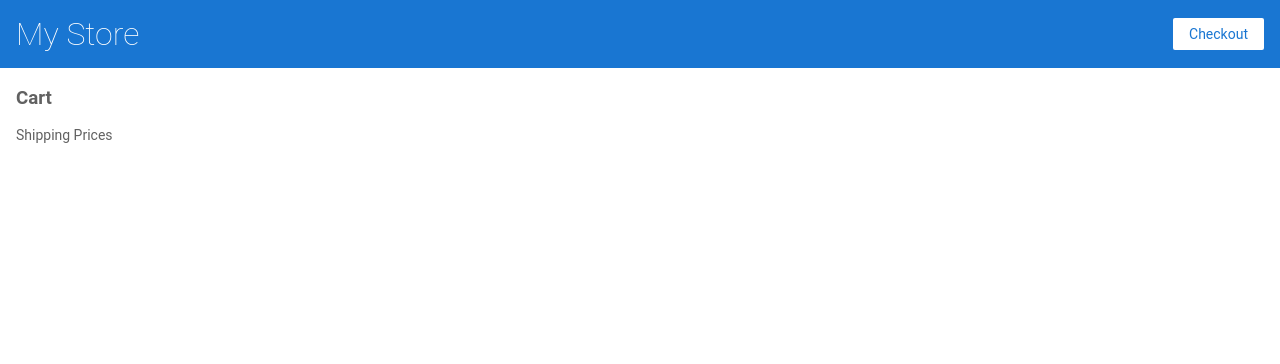
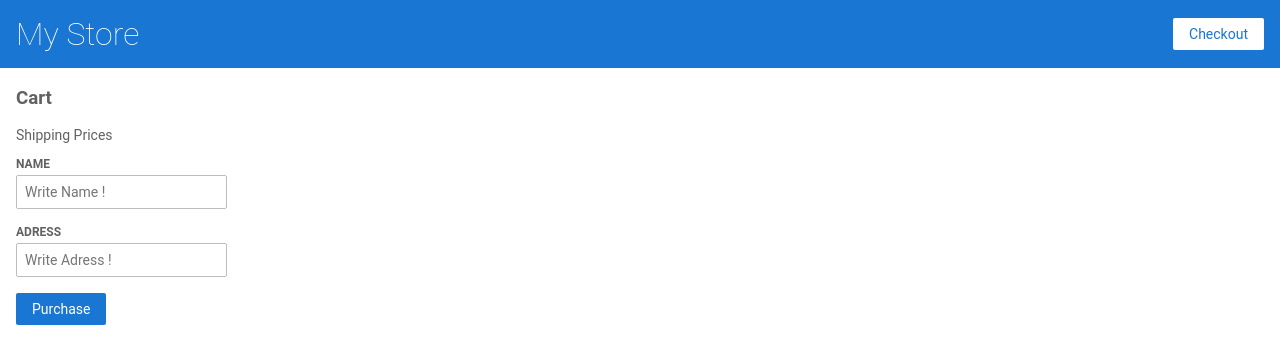
Before and after one commit to SilviuMihai/Step-by-Step-Angular, an Angular app: page /cart in a window 1280 px wide. Shown: the top 364 px of the page. Built offline with nearby package versions, Linux system fonts and the light colour scheme.

Commit message:
Using Forms for User Input

```diff
--- a/src/app/app.module.ts
+++ b/src/app/app.module.ts
@@ -10,6 +10,7 @@
 import { ProductDetailsComponent } from './product-details/product-details/product-details.component';
 import { CartComponent } from './cart/cart/cart.component';
 import { ShippingComponent } from './shipping/shipping/shipping.component';
+import { FormsModule, ReactiveFormsModule } from '@angular/forms';
 
 @NgModule({
   declarations: [
@@ -24,7 +25,9 @@
   imports: [
     BrowserModule,
     AppRoutingModule,
-    HttpClientModule
+    HttpClientModule,
+    FormsModule,
+    ReactiveFormsModule
   ],
   providers: [],
   bootstrap: [AppComponent]
--- a/src/app/cart/cart/cart.component.html
+++ b/src/app/cart/cart/cart.component.html
@@ -7,3 +7,18 @@
     <span>{{item.name}}</span>
     <span>{{item.price | currency}}</span>
 </div>
+
+<form [formGroup] = "checkoutForm" (ngSubmit)="onSubmit(checkoutForm.value)">
+
+    <div>
+        <label for="name">Name </label>
+        <input type="text" id="name" formControlName="name" placeholder="Write Name !">
+    </div>
+
+    <div>
+        <label for="adress">Adress </label>
+        <input type="text" id="adress" formControlName="adress" placeholder="Write Adress !">
+    </div>
+
+    <button class="button" type="submit">Purchase</button>
+</form>
--- a/src/app/cart/cart/cart.component.ts
+++ b/src/app/cart/cart/cart.component.ts
@@ -1,5 +1,6 @@
 import { Component, OnInit } from '@angular/core';
 import { CartService } from './../../cart.service';
+import { FormBuilder } from '@angular/forms';
 
 @Component({
   selector: 'app-cart',
@@ -9,12 +10,30 @@
 export class CartComponent implements OnInit {
 
   items;
+  checkoutForm;
 
-  constructor(private cartService:CartService) { }
+  constructor(private cartService: CartService, private formBuilder: FormBuilder)
+  {
+
+    this.checkoutForm = this.formBuilder.group(
+      {
+        name:'',
+        adress:''
+      }
+    );
+  }
 
   ngOnInit(): void {
     this.items = this.cartService.getItems();
   }
 
 
+  onSubmit(customerData)
+{
+  this.cartService.clearCart();
+  this.checkoutForm.reset();
+
+  console.warn('Your order has submitted !',customerData);
 }
+
+}
```
